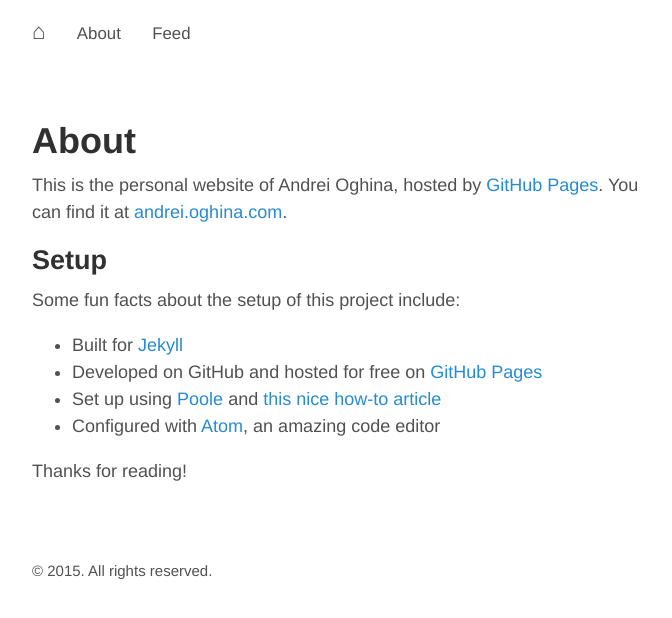
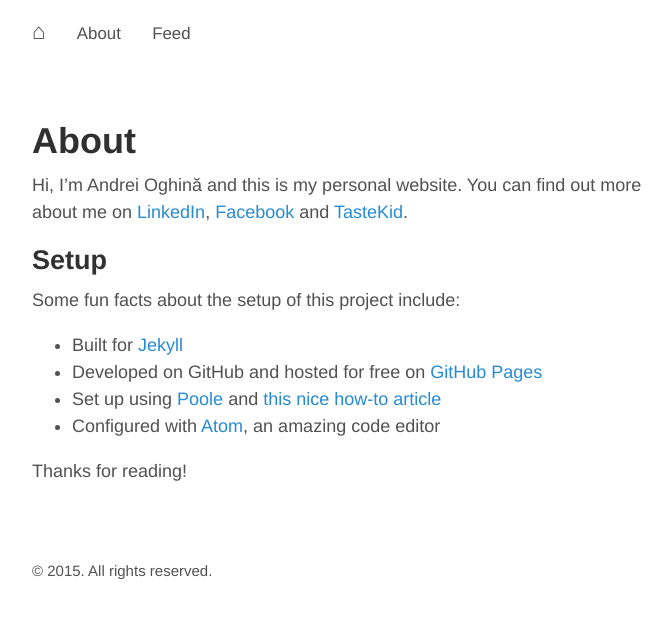
Before and after one commit to aoghina/aoghina.github.io, a Jekyll site: the page built from about.md, in a window 1280 px wide. Shown: the top 618 px of the page, without its empty margins (293-965 px from the left). Built offline with Jekyll 4.4.1, drawn with Linux system fonts in a browser that asks for light colours.

Commit message:
Add excerpts to index, update about, first post

```diff
--- a/_config.yml
+++ b/_config.yml
@@ -7,8 +7,9 @@
 # Setup
 title:               ⌂
 url:                 http://andrei.oghina.com
-paginate:            1
+paginate:            5
 baseurl:             ""
+excerpt_separator:   "<!--more-->"
 
 # Assets
 #
--- a/about.md
+++ b/about.md
@@ -3,7 +3,7 @@
 title: About
 ---
 
-This is the personal website of Andrei Oghina, hosted by [GitHub Pages](http://pages.github.com). You can find it at [andrei.oghina.com](http://andrei.oghina.com).
+Hi, I'm Andrei Oghină and this is my personal website. You can find out more about me on [LinkedIn](https://nl.linkedin.com/in/andreioghina), [Facebook](https://www.facebook.com/andrei.oghina) and [TasteKid](https://www.tastekid.com/andrei).
 
 ## Setup
 
```
Also changed, not shown: _posts/2015-02-01-medicamente-bomboane-detergenti.md (+2 -0 lines), _posts/2015-07-05-first-post.md (+1 -1 lines), index.html (+4 -3 lines).
